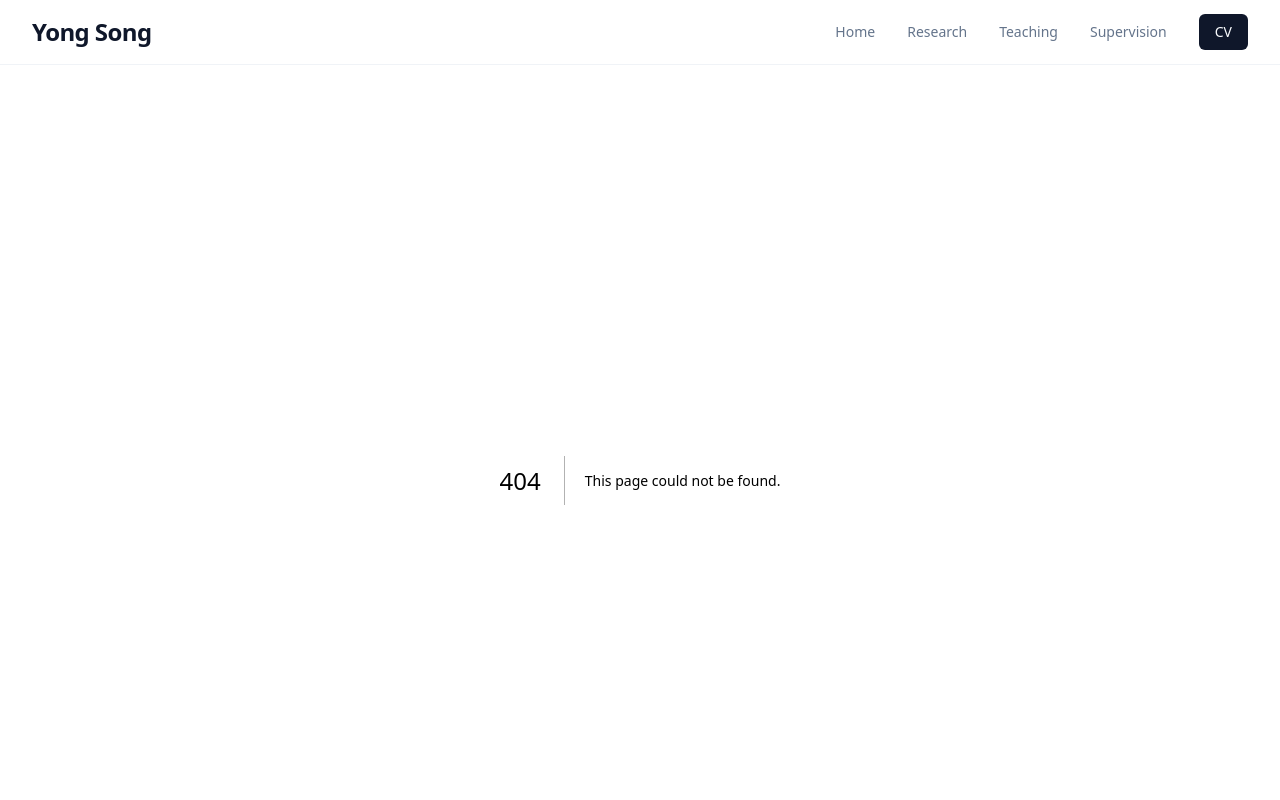
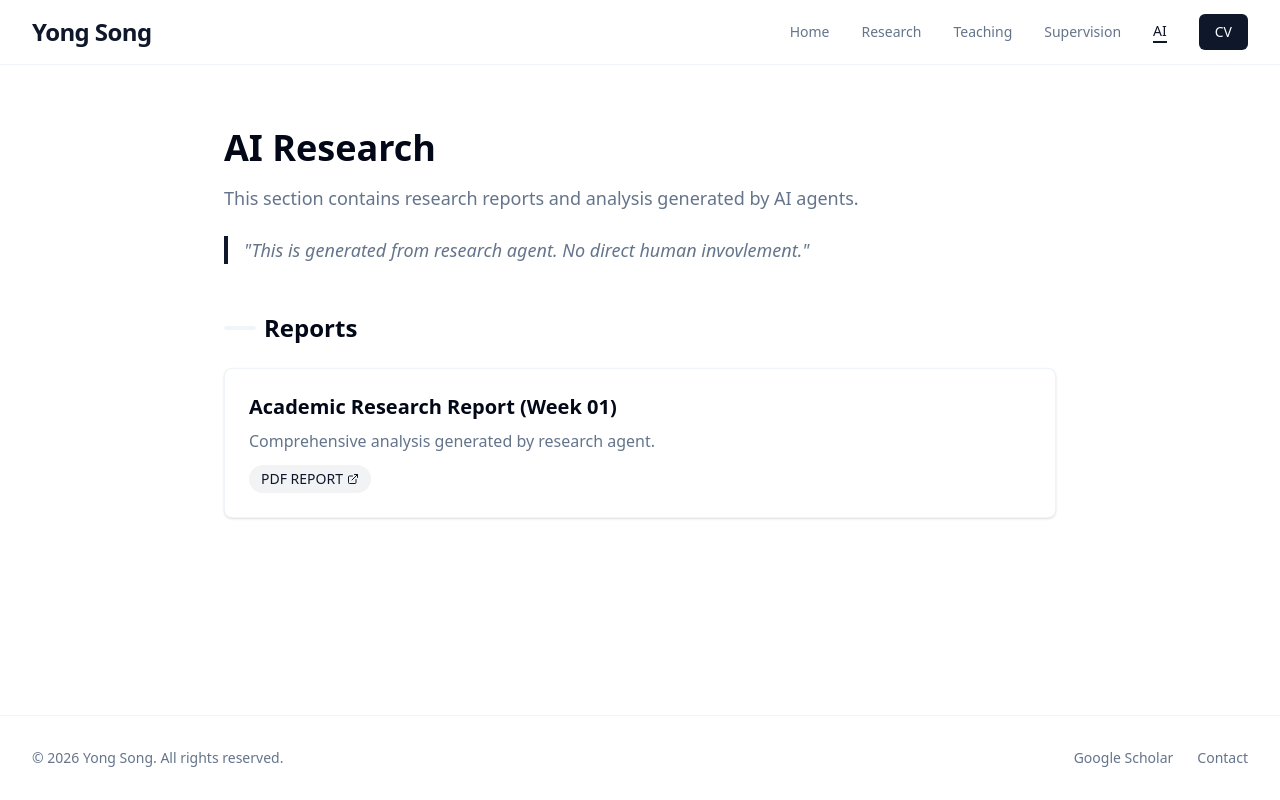
Before and after one commit to nktommy13/nktommy13.github.io, a Next.js app: page /ai in a window 1280 px wide. Before the commit this address had no page. Shown: the top 800 px of the page. Built offline with nearby package versions, Linux system fonts and the light colour scheme; a web font is replaced by a local one.

Commit message:
Add AI section and research report

```diff
--- /dev/null
+++ b/app/ai/page.tsx
@@ -0,0 +1,81 @@
+"use client";
+
+import { motion } from "framer-motion";
+import { FileText, ExternalLink } from "lucide-react";
+
+const reports = [
+    {
+        title: "Academic Research Report (Week 01)",
+        description: "Comprehensive analysis generated by research agent.",
+        date: "2026", // Assuming current year or relevant date
+        link: "/ai/academic_research_report_revised.pdf"
+    }
+];
+
+export default function AIPage() {
+    const container = {
+        hidden: { opacity: 0 },
+        show: {
+            opacity: 1,
+            transition: {
+                staggerChildren: 0.1
+            }
+        }
+    };
+
+    const item = {
+        hidden: { opacity: 0, y: 20 },
+        show: { opacity: 1, y: 0 }
+    };
+
+    return (
+        <div className="max-w-4xl mx-auto px-4 sm:px-6 lg:px-8 py-12">
+            <motion.div
+                initial={{ opacity: 0, y: -20 }}
+                animate={{ opacity: 1, y: 0 }}
+                className="mb-12"
+            >
+                <h1 className="text-4xl font-serif font-bold mb-4">AI Research</h1>
+                <p className="text-muted-foreground text-lg">
+                    This section contains research reports and analysis generated by AI agents.
+                </p>
+                <blockquote className="mt-6 border-l-4 border-primary pl-4 italic text-muted-foreground text-lg">
+                    &quot;This is generated from research agent. No direct human invovlement.&quot;
+                </blockquote>
+            </motion.div>
+
+            <div className="space-y-16">
+                <section>
+                    <h2 className="text-2xl font-bold mb-6 flex items-center gap-2">
+                        <span className="w-8 h-1 bg-accent rounded-full inline-block"></span>
+                        Reports
+                    </h2>
+                    <motion.div
+                        variants={container}
+                        initial="hidden"
+                        animate="show"
+                        className="space-y-6"
+                    >
+                        {reports.map((report, idx) => (
+                            <motion.div key={idx} variants={item} className="bg-card border border-border/50 rounded-lg p-6 shadow-sm hover:shadow-md transition-shadow">
+                                <h3 className="text-xl font-semibold mb-2">{report.title}</h3>
+                                <p className="text-muted-foreground mb-3">{report.description}</p>
+                                <div className="flex flex-wrap gap-2">
+                                    <a
+                                        href={report.link}
+                                        target="_blank"
+                                        rel="noopener noreferrer"
+                                        className="inline-flex items-center text-sm font-medium text-primary hover:text-primary/80 bg-primary/5 px-3 py-1 rounded-full transition-colors"
+                                    >
+                                        PDF REPORT
+                                        <ExternalLink className="ml-1 h-3 w-3" />
+                                    </a>
+                                </div>
+                            </motion.div>
+                        ))}
+                    </motion.div>
+                </section>
+            </div>
+        </div>
+    );
+}
--- a/components/Navbar.tsx
+++ b/components/Navbar.tsx
@@ -12,6 +12,7 @@ const navItems = [
     { name: "Research", href: "/research" },
     { name: "Teaching", href: "/teaching" },
     { name: "Supervision", href: "/supervision" },
+    { name: "AI", href: "/ai" },
 ];
 
 export function Navbar() {
```
Also changed, not shown: 1 other file (tests, documents, lock files or other folders).
